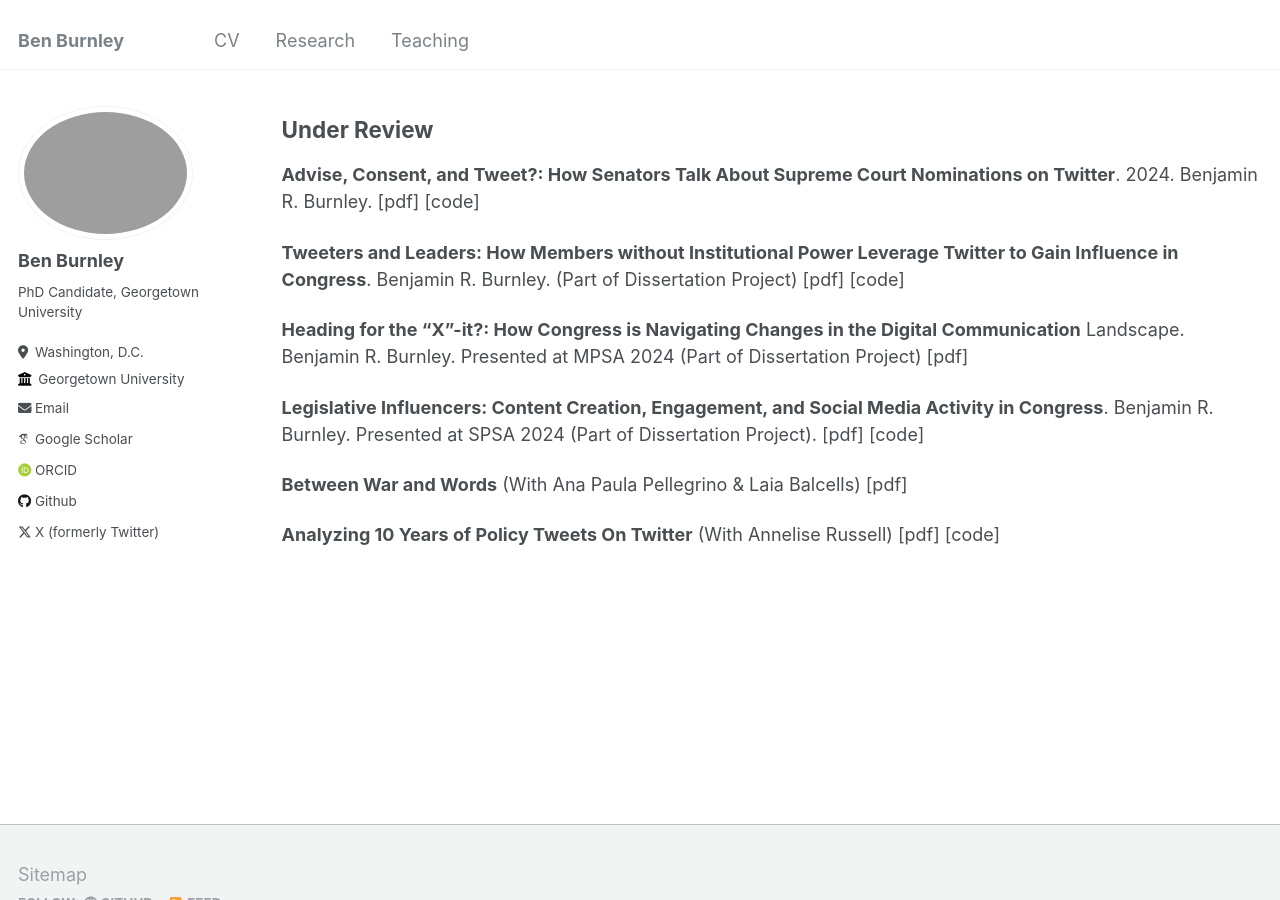
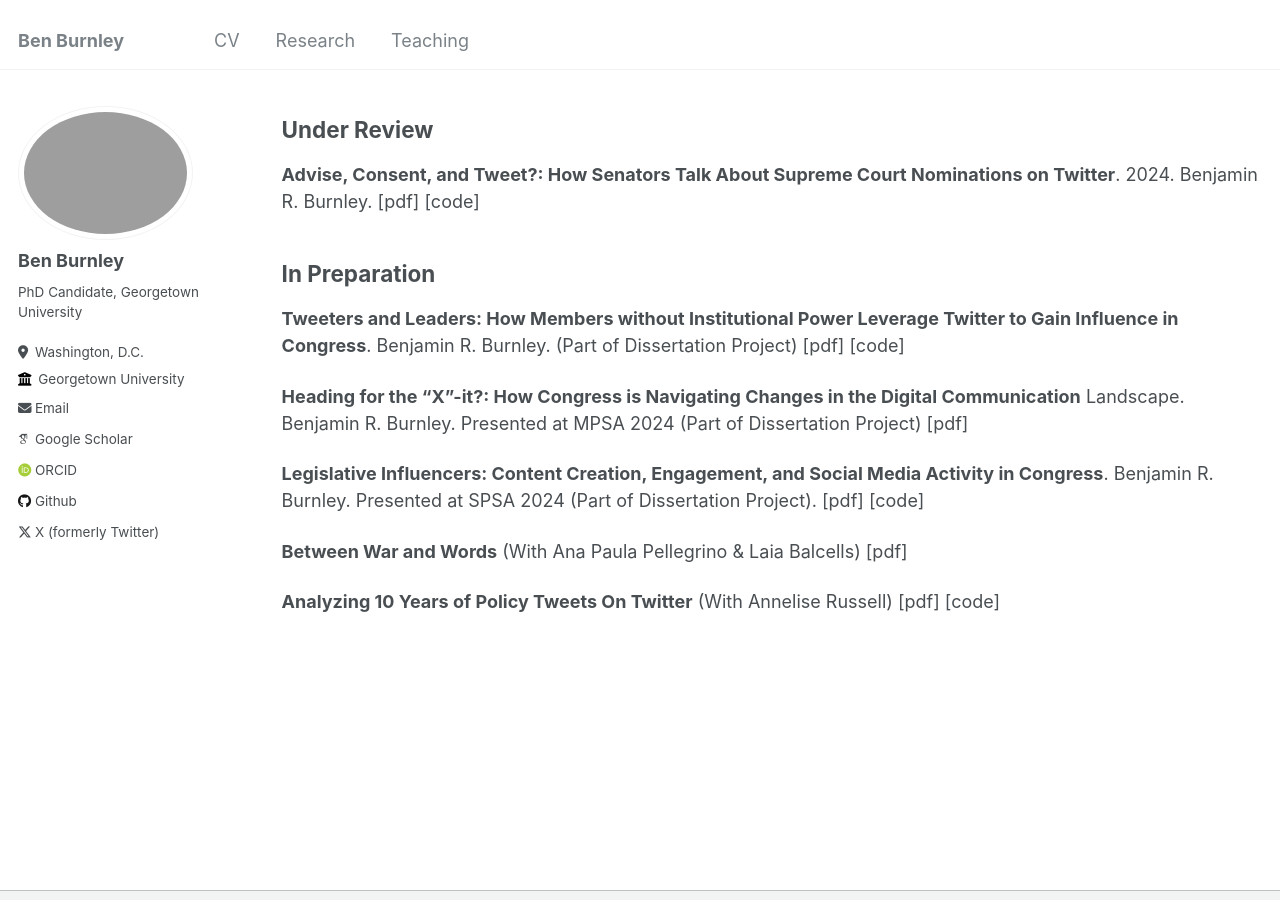
Before and after one commit to benjaminrburnley/benjaminrburnley.github.io, a Jekyll site: the page built from _pages/publications.md, in a window 1280 px wide and 900 px high, scrolled down 582 px. Built offline with Jekyll 4.4.1, drawn with Linux system fonts in a browser that asks for light colours; some web fonts are replaced.

Commit message:
fix research

```diff
--- a/_pages/publications.md
+++ b/_pages/publications.md
@@ -20,6 +20,8 @@ Social Media + Society. (Forthcoming) [pdf]
 **Advise, Consent, and Tweet?: How Senators Talk About Supreme Court Nominations on Twitter**. 2024.
 Benjamin R. Burnley. [pdf] [code]
 
+
+## In Preparation
 **Tweeters and Leaders: How Members without Institutional Power Leverage Twitter to Gain Influence in Congress**.
 Benjamin R. Burnley. (Part of Dissertation Project) [pdf] [code]
 
```
